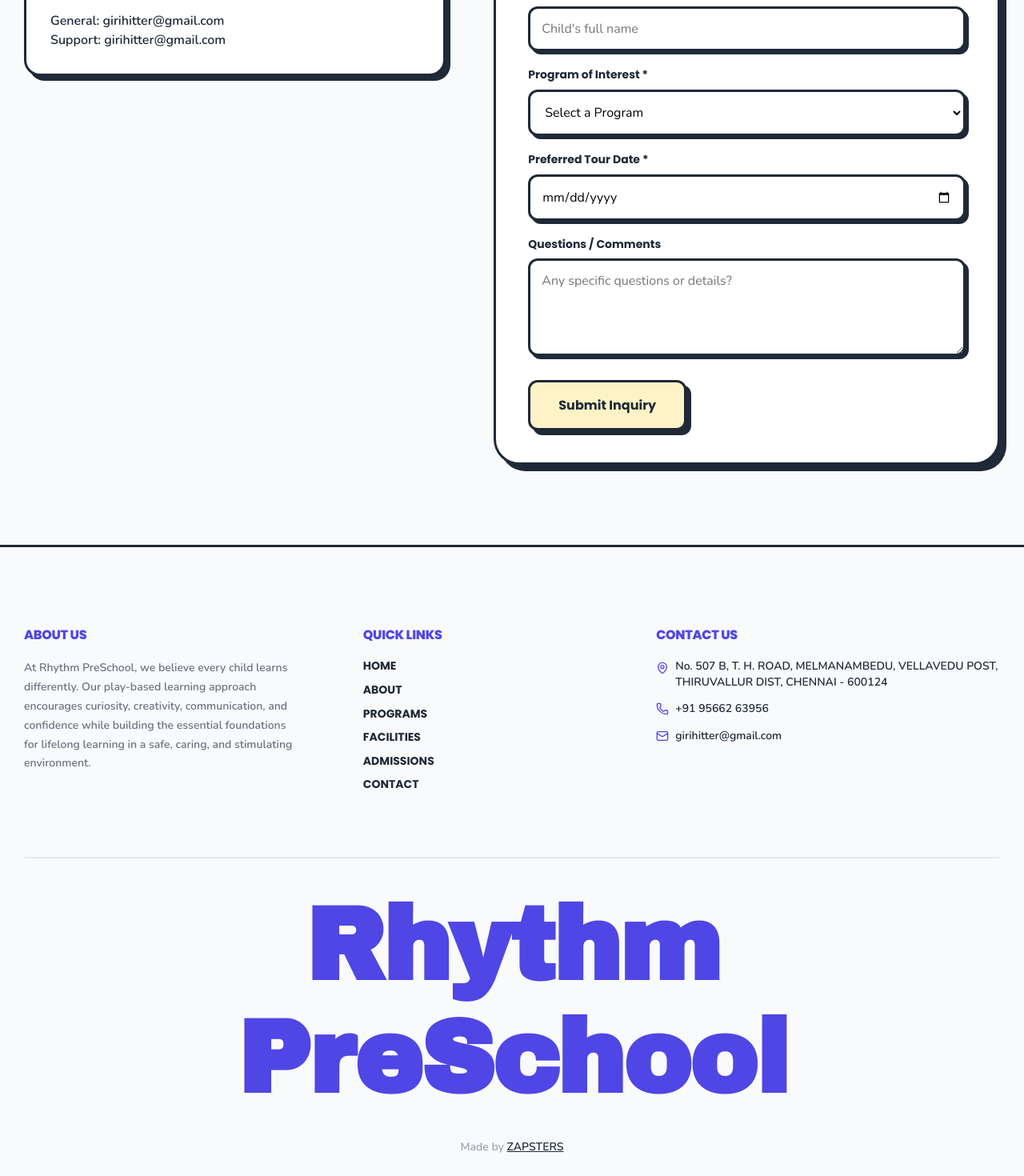
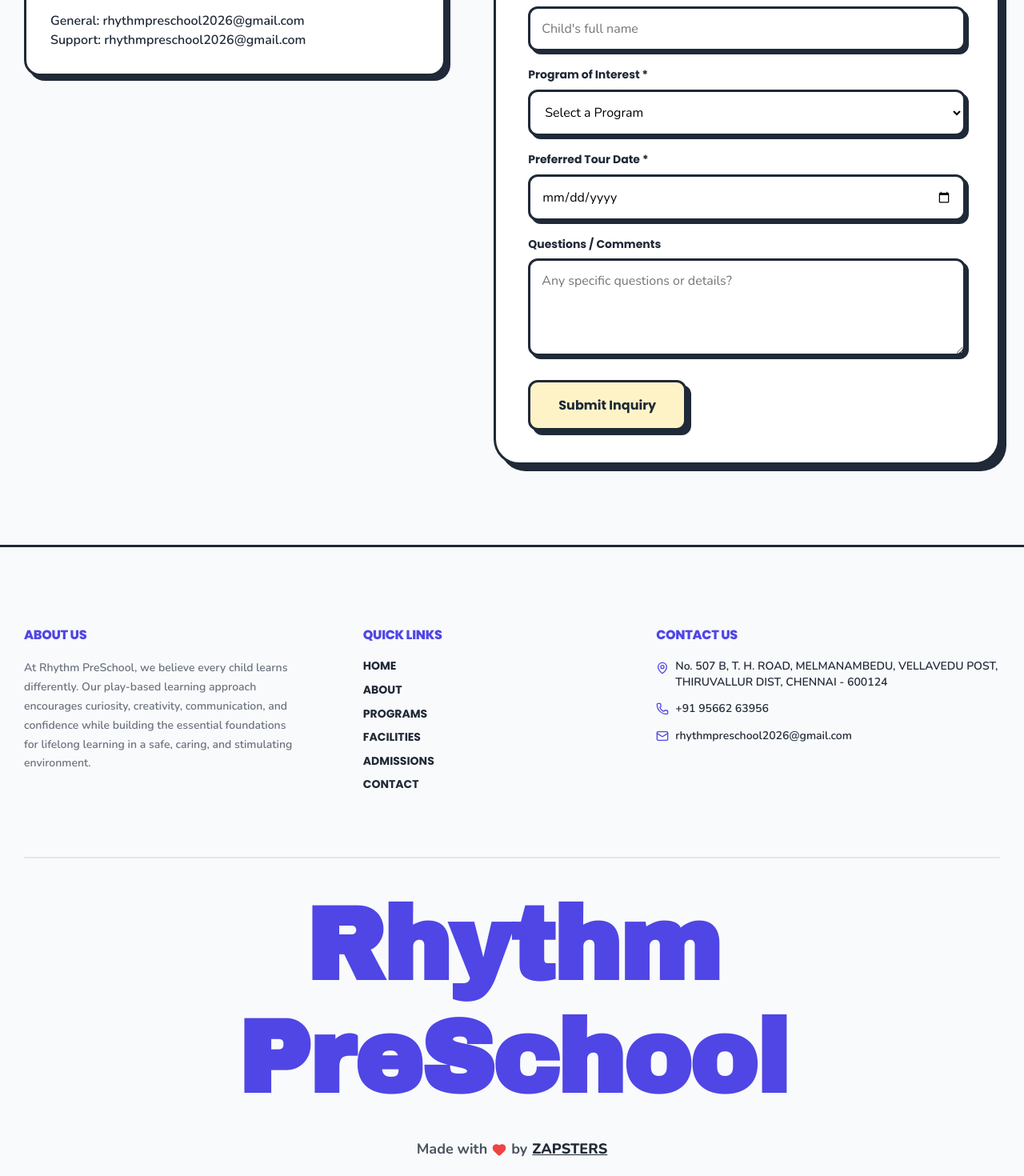
Before and after one commit to rahul1172005/Rhythm_sch, a Next.js app: page /contact in a window 1280 px wide. Shown: the part 908-2378 px from the top of the page at 80% size. Built offline with nearby package versions, Linux system fonts and the light colour scheme.

Commit message:
Update brand email to rhythmpreschool2026 and style Zapsters footer credit

```diff
--- a/src/app/contact/page.tsx
+++ b/src/app/contact/page.tsx
@@ -100,8 +100,8 @@
                                 <h3 style={{ display: 'flex', alignItems: 'center', gap: '8px' }}>
                                     <Mail size={18} /> EMAIL
                                 </h3>
-                                <p>General: girihitter@gmail.com</p>
-                                <p>Support: girihitter@gmail.com</p>
+                                <p>General: rhythmpreschool2026@gmail.com</p>
+                                <p>Support: rhythmpreschool2026@gmail.com</p>
                             </div>
                         </div>
 
--- a/src/components/Footer.tsx
+++ b/src/components/Footer.tsx
@@ -3,7 +3,7 @@
 import Link from 'next/link';
 import styles from '@/app/page.module.css'; // Reusing home styles for footer
 import { motion } from 'framer-motion';
-import { MapPin, Phone, Mail } from 'lucide-react';
+import { MapPin, Phone, Mail, Heart } from 'lucide-react';
 
 const Footer = () => {
     return (
@@ -44,7 +44,7 @@
                         </p>
                         <p style={{ display: 'flex', alignItems: 'center', gap: '8px' }}>
                             <Mail size={16} color="var(--primary)" />
-                            <span style={{ fontSize: '14px' }}>girihitter@gmail.com</span>
+                            <span style={{ fontSize: '14px' }}>rhythmpreschool2026@gmail.com</span>
                         </p>
                     </div>
                 </div>
@@ -65,8 +65,11 @@
                     </div>
                 </div>
 
-                <div className={styles.zapstersCredit} style={{ textAlign: 'center', marginTop: '30px', fontFamily: '"Nunito", sans-serif', fontWeight: 600, fontSize: '14px', color: '#9CA3AF' }}>
-                    Made by <a href="https://www.zapsters.in/" target="_blank" rel="noopener noreferrer" style={{ color: 'var(--deep-black)', textDecoration: 'underline' }}>ZAPSTERS</a>
+                <div className={styles.zapstersCredit} style={{ textAlign: 'center', marginTop: '30px', fontFamily: '"Nunito", sans-serif', fontWeight: 700, fontSize: '18px', color: '#4B5563', display: 'flex', alignItems: 'center', justifyContent: 'center', gap: '6px' }}>
+                    <span>Made with</span>
+                    <Heart size={18} fill="#EF4444" color="#EF4444" style={{ display: 'inline-block', verticalAlign: 'middle' }} />
+                    <span>by</span>
+                    <a href="https://www.zapsters.in/" target="_blank" rel="noopener noreferrer" style={{ color: 'var(--deep-black)', textDecoration: 'underline', fontWeight: 800 }}>ZAPSTERS</a>
                 </div>
             </div>
         </footer>
```
